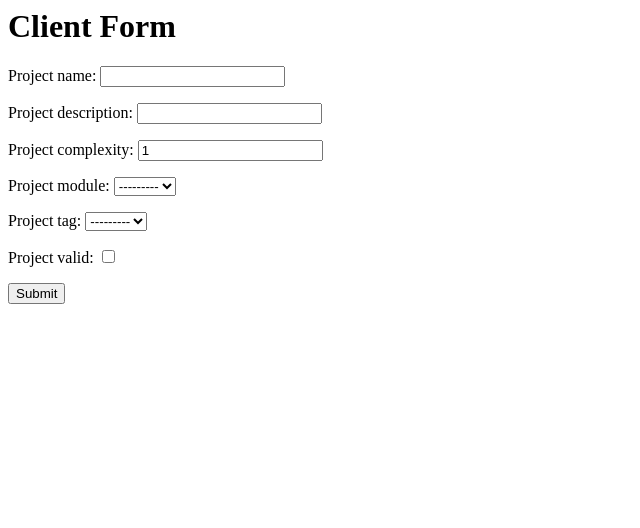
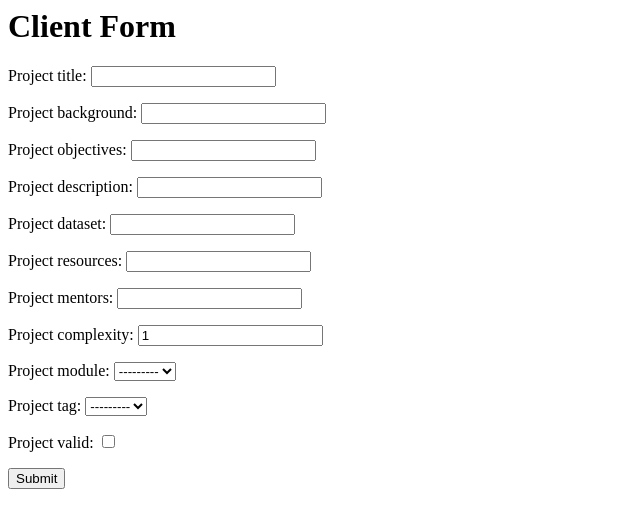
Before and after one commit to UCLComputerScience/103P_2018_team25, a Django app: page /matchingsystem/client in a window 1280 px wide. Shown: the top 528 px of the page, without its empty margins (0-640 px from the left). Run offline with Django 3.2, Linux system fonts and the light colour scheme; data that the repository does not hold is empty.

Commit message:
Edited project model

```diff
--- a/ixn/matchingsystem/admin.py
+++ b/ixn/matchingsystem/admin.py
@@ -1,8 +1,8 @@
 from django.contrib import admin
 from .models import Tag, Project, Student, Module, StudentModule
 
+# Add the forms to edit database structure
 admin.site.register(Tag)
 admin.site.register(Project)
 admin.site.register(Student)
 admin.site.register(Module)
-admin.site.register(StudentModule) # To remove after debugging
--- a/ixn/matchingsystem/models.py
+++ b/ixn/matchingsystem/models.py
@@ -44,9 +44,15 @@ class Student(models.Model):
 
 class Project(models.Model):
     # Uses default primary key (id)
-    project_name = models.CharField(max_length=200)
+    project_title = models.CharField(max_length=200) # These were provided by IXN
+    project_background = models.CharField(max_length=500)
+    project_objectives = models.CharField(max_length=200)
     project_description = models.CharField(max_length=500)
-    project_complexity = models.IntegerField(
+    project_dataset = models.CharField(max_length=500)
+    project_resources = models.CharField(max_length=500)
+    project_mentors = models.CharField(max_length=200)
+
+    project_complexity = models.IntegerField( # These are needed for matching
             default=1,
             validators=[MaxValueValidator(MAX_PROJECT_COMPLEXITY), MinValueValidator(1)])
     project_module = models.ForeignKey(Module, on_delete=models.CASCADE)
--- a/ixn/matchingsystem/templates/matchingsystem/index.html
+++ b/ixn/matchingsystem/templates/matchingsystem/index.html
@@ -5,9 +5,7 @@
 </br>
 <a href="{% url 'matchingsystem:results' %}">Results<a>
 </br>
-<a href="/admin">Admin<a>
-</br>
-<a href="{% url 'matchingsystem:matching' %}">Matching Start</a>
+<a href="admin">Admin<a>
 
 <h1>Data</h1>
 {% if students %}
--- a/ixn/matchingsystem/templates/matchingsystem/matching.html
+++ b/ixn/matchingsystem/templates/matchingsystem/matching.html
@@ -1,2 +1 @@
-<h1>Matching</h1>
-<p>Going to this page starts the matching algorithm</p>
+{% extends 'admin/base_site.html' %}
--- a/ixn/matchingsystem/urls.py
+++ b/ixn/matchingsystem/urls.py
@@ -1,4 +1,5 @@
-from django.conf.urls import url
+from django.conf.urls import url, include
+from django.contrib import admin
 from . import views
 
 app_name = 'matchingsystem'
@@ -7,5 +8,5 @@ urlpatterns = [
     url(r'^student', views.student_form, name='student_form'),
     url(r'^client', views.project_form, name='project_form'),
     url(r'^results', views.results, name='results'),
-    url(r'^matching', views.start_matching, name='matching'),
+    url(r'^admin/', include(admin.site.urls)),
 ]
--- a/ixn/matchingsystem/views.py
+++ b/ixn/matchingsystem/views.py
@@ -47,9 +47,9 @@ def project_form(request): # Do same processing here
     }
     return render(request, 'matchingsystem/client.html', context)
 
-def start_matching(request): # This function begins the matching algorithm - to be replaced when front end is started
+def start_matching(request): # This function begins the matching algorithm
     context = {}
-    start_matching_algorithm() # may need to run this in the background?
+#start_matching_algorithm() # may need to run this in the background?
     return render(request, 'matchingsystem/matching.html', context)
 
 def results(request):
```
Also changed, not shown: ixn/matchingsystem/forms.py (+1 -6 lines), ixn/matchingsystem/migrations/0010_auto_20180303_1308.py (added).
